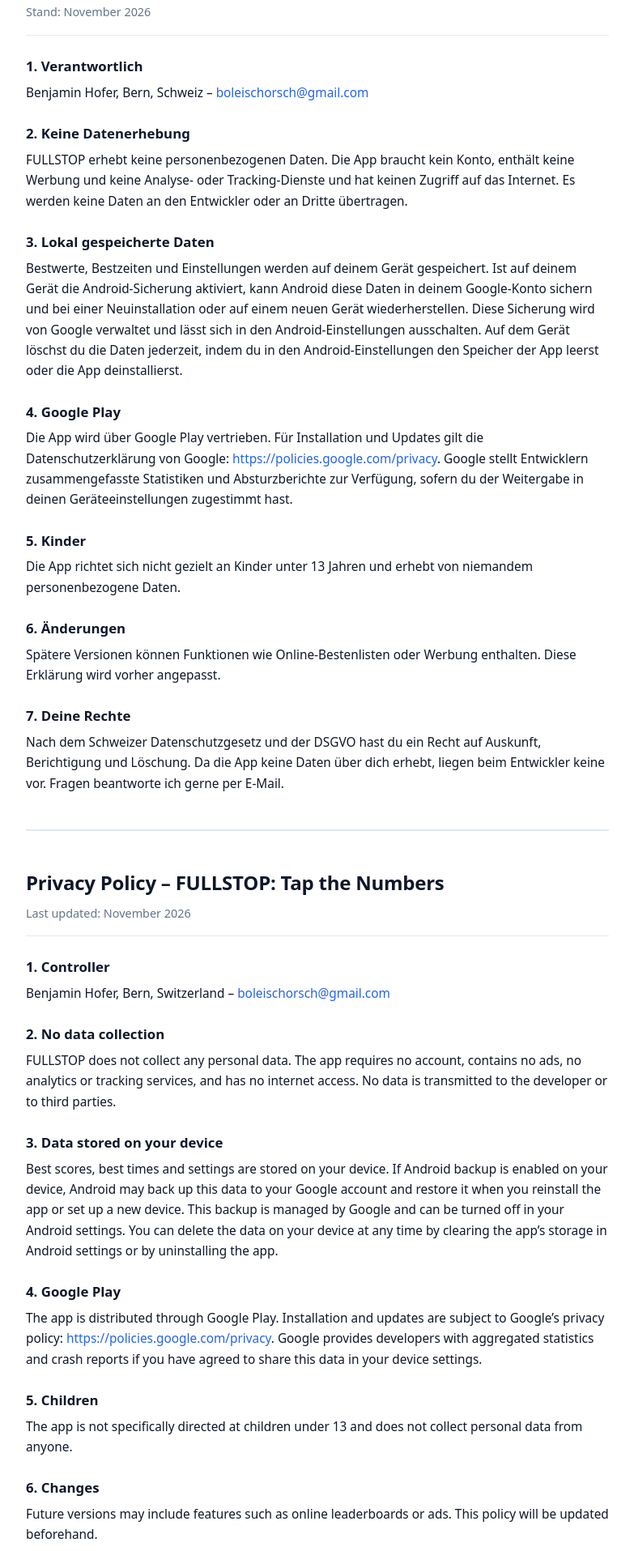
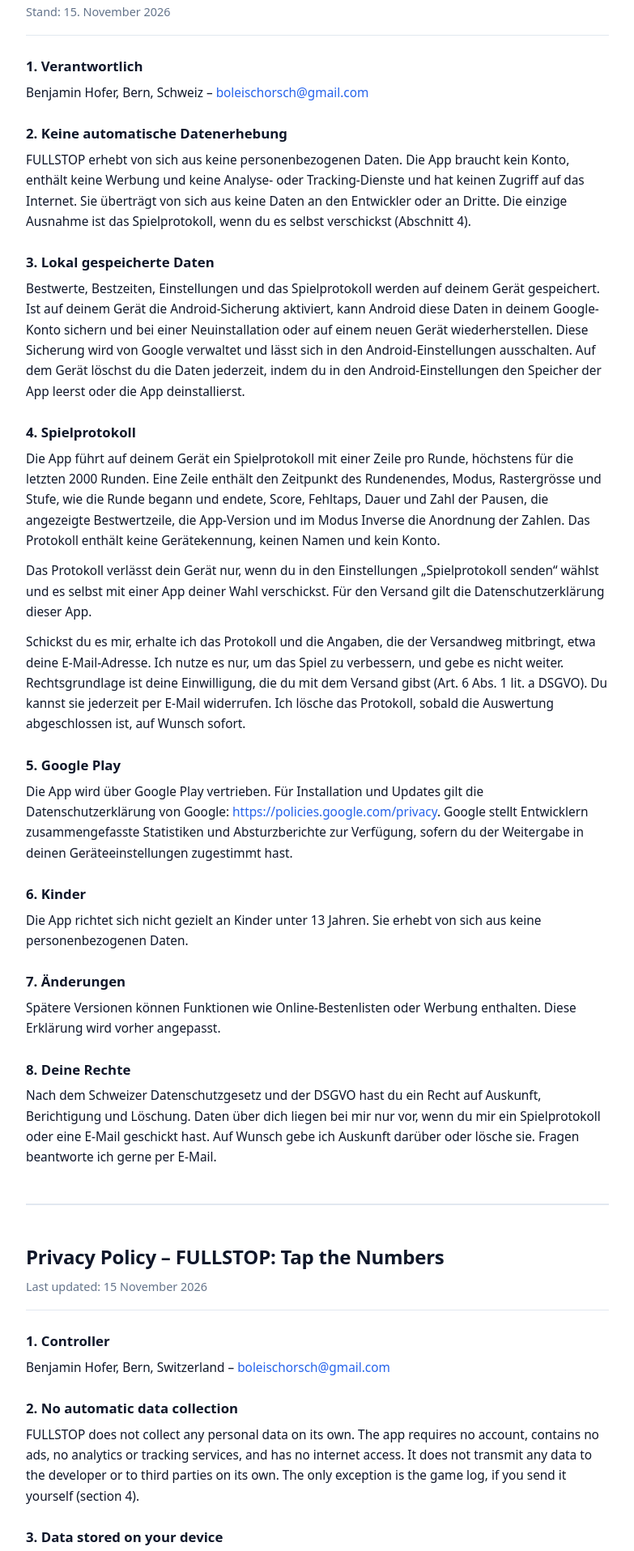
Before and after one commit to boleischorsch/fullstop-privacy, a plain HTML site: page index.html in a window 1280 px wide. Shown: the part 174-2089 px from the top of the page at 81% size, without its empty margins (248-1031 px from the left). Drawn offline with Linux system fonts and the light colour scheme.

Commit message:
Add files via upload

```diff
--- a/index.html
+++ b/index.html
@@ -87,41 +87,52 @@
     <!-- DEUTSCH -->
     <section id="de" lang="de">
       <h1>Datenschutzerklärung – FULLSTOP: Tap the Numbers</h1>
-      <p class="meta">Stand: November 2026</p>
+      <p class="meta">Stand: 15. November 2026</p>
 
       <h2>1. Verantwortlich</h2>
       <p>
         Benjamin Hofer, Bern, Schweiz – <a href="mailto:boleischorsch@gmail.com">boleischorsch@gmail.com</a>
       </p>
 
-      <h2>2. Keine Datenerhebung</h2>
+      <h2>2. Keine automatische Datenerhebung</h2>
       <p>
-        FULLSTOP erhebt keine personenbezogenen Daten. Die App braucht kein Konto, enthält keine Werbung und keine Analyse- oder Tracking-Dienste und hat keinen Zugriff auf das Internet. Es werden keine Daten an den Entwickler oder an Dritte übertragen.
+        FULLSTOP erhebt von sich aus keine personenbezogenen Daten. Die App braucht kein Konto, enthält keine Werbung und keine Analyse- oder Tracking-Dienste und hat keinen Zugriff auf das Internet. Sie überträgt von sich aus keine Daten an den Entwickler oder an Dritte. Die einzige Ausnahme ist das Spielprotokoll, wenn du es selbst verschickst (Abschnitt 4).
       </p>
 
       <h2>3. Lokal gespeicherte Daten</h2>
       <p>
-        Bestwerte, Bestzeiten und Einstellungen werden auf deinem Gerät gespeichert. Ist auf deinem Gerät die Android-Sicherung aktiviert, kann Android diese Daten in deinem Google-Konto sichern und bei einer Neuinstallation oder auf einem neuen Gerät wiederherstellen. Diese Sicherung wird von Google verwaltet und lässt sich in den Android-Einstellungen ausschalten. Auf dem Gerät löschst du die Daten jederzeit, indem du in den Android-Einstellungen den Speicher der App leerst oder die App deinstallierst.
+        Bestwerte, Bestzeiten, Einstellungen und das Spielprotokoll werden auf deinem Gerät gespeichert. Ist auf deinem Gerät die Android-Sicherung aktiviert, kann Android diese Daten in deinem Google-Konto sichern und bei einer Neuinstallation oder auf einem neuen Gerät wiederherstellen. Diese Sicherung wird von Google verwaltet und lässt sich in den Android-Einstellungen ausschalten. Auf dem Gerät löschst du die Daten jederzeit, indem du in den Android-Einstellungen den Speicher der App leerst oder die App deinstallierst.
       </p>
 
-      <h2>4. Google Play</h2>
+      <h2>4. Spielprotokoll</h2>
+      <p>
+        Die App führt auf deinem Gerät ein Spielprotokoll mit einer Zeile pro Runde, höchstens für die letzten 2000 Runden. Eine Zeile enthält den Zeitpunkt des Rundenendes, Modus, Rastergrösse und Stufe, wie die Runde begann und endete, Score, Fehltaps, Dauer und Zahl der Pausen, die angezeigte Bestwertzeile, die App-Version und im Modus Inverse die Anordnung der Zahlen. Das Protokoll enthält keine Gerätekennung, keinen Namen und kein Konto.
+      </p>
+      <p>
+        Das Protokoll verlässt dein Gerät nur, wenn du in den Einstellungen „Spielprotokoll senden“ wählst und es selbst mit einer App deiner Wahl verschickst. Für den Versand gilt die Datenschutzerklärung dieser App.
+      </p>
+      <p>
+        Schickst du es mir, erhalte ich das Protokoll und die Angaben, die der Versandweg mitbringt, etwa deine E-Mail-Adresse. Ich nutze es nur, um das Spiel zu verbessern, und gebe es nicht weiter. Rechtsgrundlage ist deine Einwilligung, die du mit dem Versand gibst (Art. 6 Abs. 1 lit. a DSGVO). Du kannst sie jederzeit per E-Mail widerrufen. Ich lösche das Protokoll, sobald die Auswertung abgeschlossen ist, auf Wunsch sofort.
+      </p>
+
+      <h2>5. Google Play</h2>
       <p>
         Die App wird über Google Play vertrieben. Für Installation und Updates gilt die Datenschutzerklärung von Google: <a href="https://policies.google.com/privacy" target="_blank" rel="noopener noreferrer">https://policies.google.com/privacy</a>. Google stellt Entwicklern zusammengefasste Statistiken und Absturzberichte zur Verfügung, sofern du der Weitergabe in deinen Geräteeinstellungen zugestimmt hast.
       </p>
 
-      <h2>5. Kinder</h2>
+      <h2>6. Kinder</h2>
       <p>
-        Die App richtet sich nicht gezielt an Kinder unter 13 Jahren und erhebt von niemandem personenbezogene Daten.
+        Die App richtet sich nicht gezielt an Kinder unter 13 Jahren. Sie erhebt von sich aus keine personenbezogenen Daten.
       </p>
 
-      <h2>6. Änderungen</h2>
+      <h2>7. Änderungen</h2>
       <p>
         Spätere Versionen können Funktionen wie Online-Bestenlisten oder Werbung enthalten. Diese Erklärung wird vorher angepasst.
       </p>
 
-      <h2>7. Deine Rechte</h2>
+      <h2>8. Deine Rechte</h2>
       <p>
-        Nach dem Schweizer Datenschutzgesetz und der DSGVO hast du ein Recht auf Auskunft, Berichtigung und Löschung. Da die App keine Daten über dich erhebt, liegen beim Entwickler keine vor. Fragen beantworte ich gerne per E-Mail.
+        Nach dem Schweizer Datenschutzgesetz und der DSGVO hast du ein Recht auf Auskunft, Berichtigung und Löschung. Daten über dich liegen bei mir nur vor, wenn du mir ein Spielprotokoll oder eine E-Mail geschickt hast. Auf Wunsch gebe ich Auskunft darüber oder lösche sie. Fragen beantworte ich gerne per E-Mail.
       </p>
     </section>
 
@@ -130,41 +141,52 @@
     <!-- ENGLISH -->
     <section id="en" lang="en">
       <h1>Privacy Policy – FULLSTOP: Tap the Numbers</h1>
-      <p class="meta">Last updated: November 2026</p>
+      <p class="meta">Last updated: 15 November 2026</p>
 
       <h2>1. Controller</h2>
       <p>
         Benjamin Hofer, Bern, Switzerland – <a href="mailto:boleischorsch@gmail.com">boleischorsch@gmail.com</a>
       </p>
 
-      <h2>2. No data collection</h2>
+      <h2>2. No automatic data collection</h2>
       <p>
-        FULLSTOP does not collect any personal data. The app requires no account, contains no ads, no analytics or tracking services, and has no internet access. No data is transmitted to the developer or to third parties.
+        FULLSTOP does not collect any personal data on its own. The app requires no account, contains no ads, no analytics or tracking services, and has no internet access. It does not transmit any data to the developer or to third parties on its own. The only exception is the game log, if you send it yourself (section 4).
       </p>
 
       <h2>3. Data stored on your device</h2>
       <p>
-        Best scores, best times and settings are stored on your device. If Android backup is enabled on your device, Android may back up this data to your Google account and restore it when you reinstall the app or set up a new device. This backup is managed by Google and can be turned off in your Android settings. You can delete the data on your device at any time by clearing the app’s storage in Android settings or by uninstalling the app.
+        Best scores, best times, settings and the game log are stored on your device. If Android backup is enabled on your device, Android may back up this data to your Google account and restore it when you reinstall the app or set up a new device. This backup is managed by Google and can be turned off in your Android settings. You can delete the data on your device at any time by clearing the app’s storage in Android settings or by uninstalling the app.
       </p>
 
-      <h2>4. Google Play</h2>
+      <h2>4. Game log</h2>
+      <p>
+        The app keeps a game log on your device with one line per round, covering at most the last 2000 rounds. A line contains the time the round ended, mode, grid size and level, how the round started and ended, score, missed taps, duration and number of pauses, the best-score line shown, the app version and, in Inverse mode, the arrangement of the numbers. The log contains no device identifier, no name and no account.
+      </p>
+      <p>
+        The log only leaves your device if you choose “Spielprotokoll senden” (send game log) in the settings and send it yourself with an app of your choice. The privacy policy of that app applies to the transfer.
+      </p>
+      <p>
+        If you send it to me, I receive the log and whatever the transfer method includes, such as your email address. I use it only to improve the game and do not pass it on. The legal basis is the consent you give by sending it (Art. 6(1)(a) GDPR). You can withdraw it at any time by email. I delete the log once the evaluation is complete, or immediately on request.
+      </p>
+
+      <h2>5. Google Play</h2>
       <p>
         The app is distributed through Google Play. Installation and updates are subject to Google’s privacy policy: <a href="https://policies.google.com/privacy" target="_blank" rel="noopener noreferrer">https://policies.google.com/privacy</a>. Google provides developers with aggregated statistics and crash reports if you have agreed to share this data in your device settings.
       </p>
 
-      <h2>5. Children</h2>
+      <h2>6. Children</h2>
       <p>
-        The app is not specifically directed at children under 13 and does not collect personal data from anyone.
+        The app is not specifically directed at children under 13. It does not collect any personal data on its own.
       </p>
 
-      <h2>6. Changes</h2>
+      <h2>7. Changes</h2>
       <p>
         Future versions may include features such as online leaderboards or ads. This policy will be updated beforehand.
       </p>
 
-      <h2>7. Your rights</h2>
+      <h2>8. Your rights</h2>
       <p>
-        Under the Swiss Federal Act on Data Protection and the GDPR, you have the right to access, rectify and erase your data. Since the app does not collect any data about you, the developer holds none. Questions are welcome by email.
+        Under the Swiss Federal Act on Data Protection and the GDPR, you have the right to access, rectify and erase your data. I only hold data about you if you have sent me a game log or an email. On request, I will tell you what I hold or delete it. Questions are welcome by email.
       </p>
     </section>
   </main>
```
